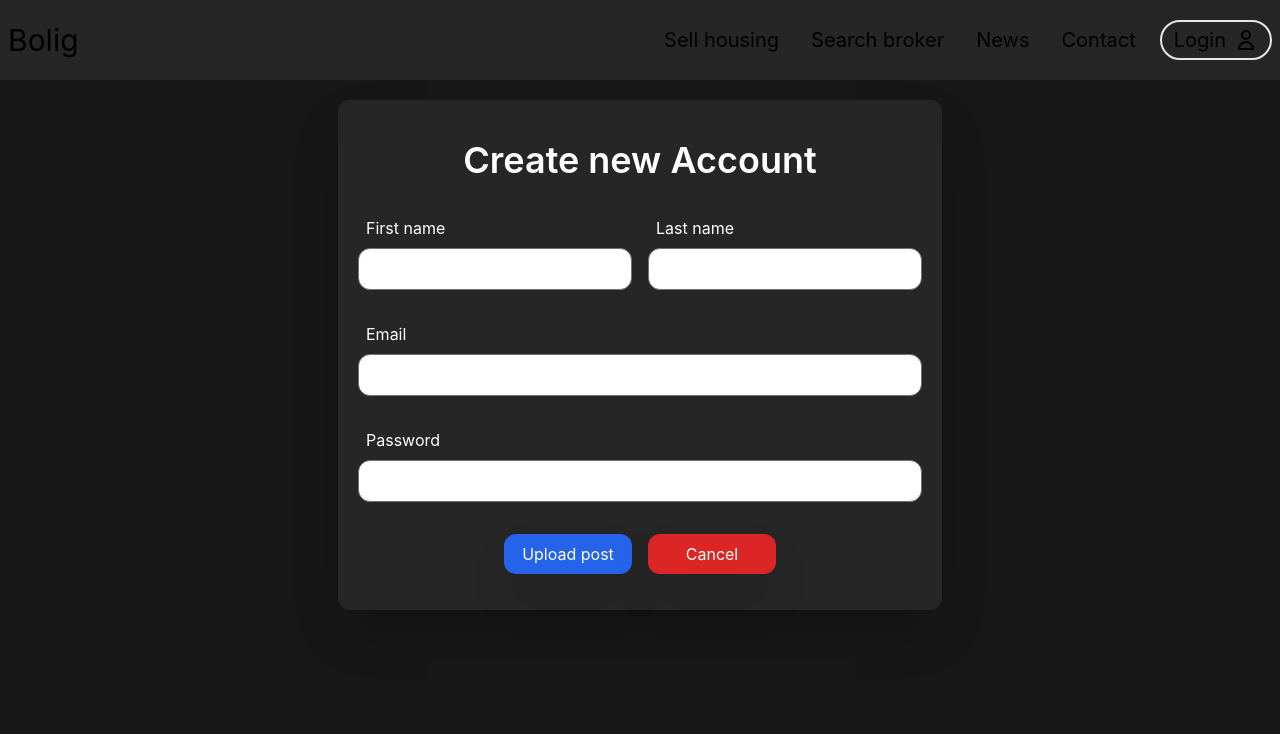
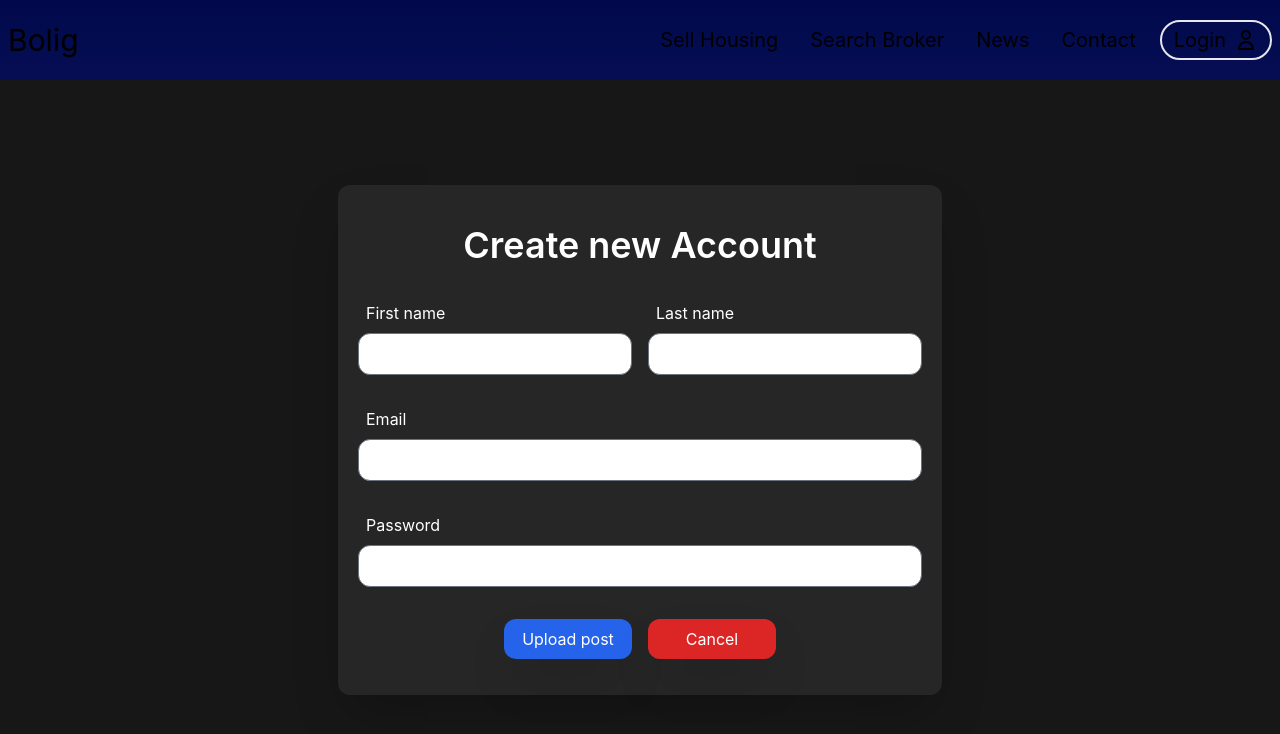
Before and after one commit to MaxAndreasLundin/bolig-web, a Next.js app: page /registration in a window 1280 px wide. Shown: the top 734 px of the page. Built offline with nearby package versions, Linux system fonts and the light colour scheme.

Commit message:
major changes on styling

```diff
--- a/app/globals.css
+++ b/app/globals.css
@@ -30,11 +30,11 @@ a {
 }
 
 .link-web {
-  @apply p-4 inline-block hover:bg-neutral-700 hover:rounded-md hover:scale-110;
+  @apply p-4 inline-block hover:bg-sky-900 hover:rounded-md hover:scale-110;
 }
 
 .link-mobile {
-  @apply p-4 border-b hover:bg-neutral-700 hover:rounded-md hover:scale-110;
+  @apply flex items-center justify-center p-4 w-full border-b hover:bg-neutral-700 hover:rounded-md hover:scale-110;
 }
 
 
--- a/app/layout.tsx
+++ b/app/layout.tsx
@@ -13,7 +13,7 @@ export default function RootLayout({
         head.tsx. Find out more at https://beta.nextjs.org/docs/api-reference/file-conventions/head
       */}
       <head />
-      <body>
+      <body className="bg-gradient-to-t from-[#393a97] to-[#01094c]">
         <Navbar />
         {children}
       </body>
--- a/app/page.tsx
+++ b/app/page.tsx
@@ -1,58 +1,7 @@
-import Image from "next/image";
-import styles from "./page.module.css";
-
 export default function Home() {
   return (
-    <div className={styles.container}>
-      <main className={styles.main}>
-        <h1>Hello Bolig</h1>
-        <h1 className={styles.title}>
-          Welcome to <a href="https://nextjs.org">Next.js 13!</a>
-        </h1>
-
-        <p className={styles.description}>
-          Get started by editing{" "}
-          <code className={styles.code}>app/page.tsx</code>
-        </p>
-
-        <div className={styles.grid}>
-          <a href="https://beta.nextjs.org/docs" className={styles.card}>
-            <h2>Documentation &rarr;</h2>
-            <p>Find in-depth information about Next.js 13</p>
-          </a>
-
-          <a
-            href="https://github.com/vercel/next.js/tree/canary/examples"
-            className={styles.card}
-          >
-            <h2>Examples &rarr;</h2>
-            <p>Explore the Next.js 13 playground.</p>
-          </a>
-
-          <a
-            href="https://vercel.com/templates/next.js/app-directory?utm_source=create-next-app&utm_medium=default-template&utm_campaign=create-next-app"
-            target="_blank"
-            rel="noopener noreferrer"
-            className={styles.card}
-          >
-            <h2>Deploy &rarr;</h2>
-            <p>Deploy your Next.js site to a public URL with Vercel.</p>
-          </a>
-        </div>
-      </main>
-
-      <footer className={styles.footer}>
-        <a
-          href="https://vercel.com?utm_source=create-next-app&utm_medium=default-template&utm_campaign=create-next-app"
-          target="_blank"
-          rel="noopener noreferrer"
-        >
-          Powered by{" "}
-          <span className={styles.logo}>
-            <Image src="/vercel.svg" alt="Vercel Logo" width={72} height={16} />
-          </span>
-        </a>
-      </footer>
+    <div className="h-[90vh] w-full flex flex-col justify-center items-center">
+      <h1 className="text-6xl font-extrabold">Homepage</h1>
     </div>
   );
 }
--- a/app/registration/page.tsx
+++ b/app/registration/page.tsx
@@ -5,7 +5,7 @@ import FormTsx from "../../components/FormRegistration";
 const registration = () => {
   return (
     <div className="bg-neutral-900 h-[90vh]">
-      <div className="flex flex-col items-center justify-center">
+      <div className="flex flex-col items-center justify-center h-full">
         <FormTsx />
       </div>
     </div>
--- a/components/Navbar.tsx
+++ b/components/Navbar.tsx
@@ -14,24 +14,23 @@ const Navbar = () => {
   };
 
   return (
-    <header className="bg-neutral-800 sticky top-0 h-20 z-50 grid grid-cols-4">
+    <>
+    <header className="sticky top-0 h-20 z-50 grid grid-cols-4">
       {/*left*/}
       <div className="flex items-center col-span-1">
-
         <Link href={"/"}><h1 className="w-full text-3xl pl-2">Bolig</h1></Link>
-
       </div>
 
       {/*right*/}
       <div className="flex items-center justify-end col-span-3 pr-2 gap-2">
         <ul className="hidden sm:flex md:text-lg lg:text-xl cursor-pointer">
-          <li className="link-web">Sell housing</li>
-          <li className="link-web">Search broker</li>
+          <li className="link-web">Sell Housing</li>
+          <li className="link-web">Search Broker</li>
           <li className="link-web">News</li>
           <li className="link-web">Contact</li>
         </ul>
 
-        <div className="flex items-center gap-2 border-2 p-2 sm:px-3 sm:p-1 rounded-full hover:bg-neutral-900">
+        <div className="flex items-center gap-2 border-2 p-2 sm:px-3 sm:p-1 rounded-full hover:bg-sky-700">
 
               <Link href={"login"}><p className="hidden sm:flex md:text-lg lg:text-xl cursor-pointer">Login</p></Link>
               <Link href={"login"}><UserIcon className="h-6" /></Link>
@@ -40,24 +39,24 @@ const Navbar = () => {
 
           </div>
         </div>
+      </div>
+    </header>
     {/*mobile */}
     <div
       className={
         click
-              ? "fixed right-0 top-20 w-[50%] h-full border-l border-l-black bg-neutral-800 ease-in-out duration-500 sm:hidden"
-              : "fixed right-[-100%] top-20 h-full  w-[50%] transition-all duration-500"
+          ? "fixed right-0 top-0 w-full h-full bg-neutral-800 opacity-95 ease-in-out duration-500 sm:hidden"
+          : "fixed right-0 top-[-100%] h-full  w-full transition-all duration-500"
       }
     >
-          <h1 className="w-full text-3xl m-4">Bolig</h1>
-          <ul className="p-4 cursor-pointer" onClick={() => setClick(false)}>
-            <li className="link-mobile">Sell housing</li>
-            <li className="link-mobile">Search broker</li>
+      <ul className="flex flex-col items-center p-4 text-2xl cursor-pointer" onClick={() => setClick(false)}>
+        <li className="link-mobile mt-20">Sell Housing</li>
+        <li className="link-mobile">Search Broker</li>
         <li className="link-mobile">News</li>
         <li className="link-mobile">Contact</li>
       </ul>
     </div>
-      </div>
-    </header>
+    </>
   );
 };
 
```
Lines whose indentation alone changed are shown as unchanged.
